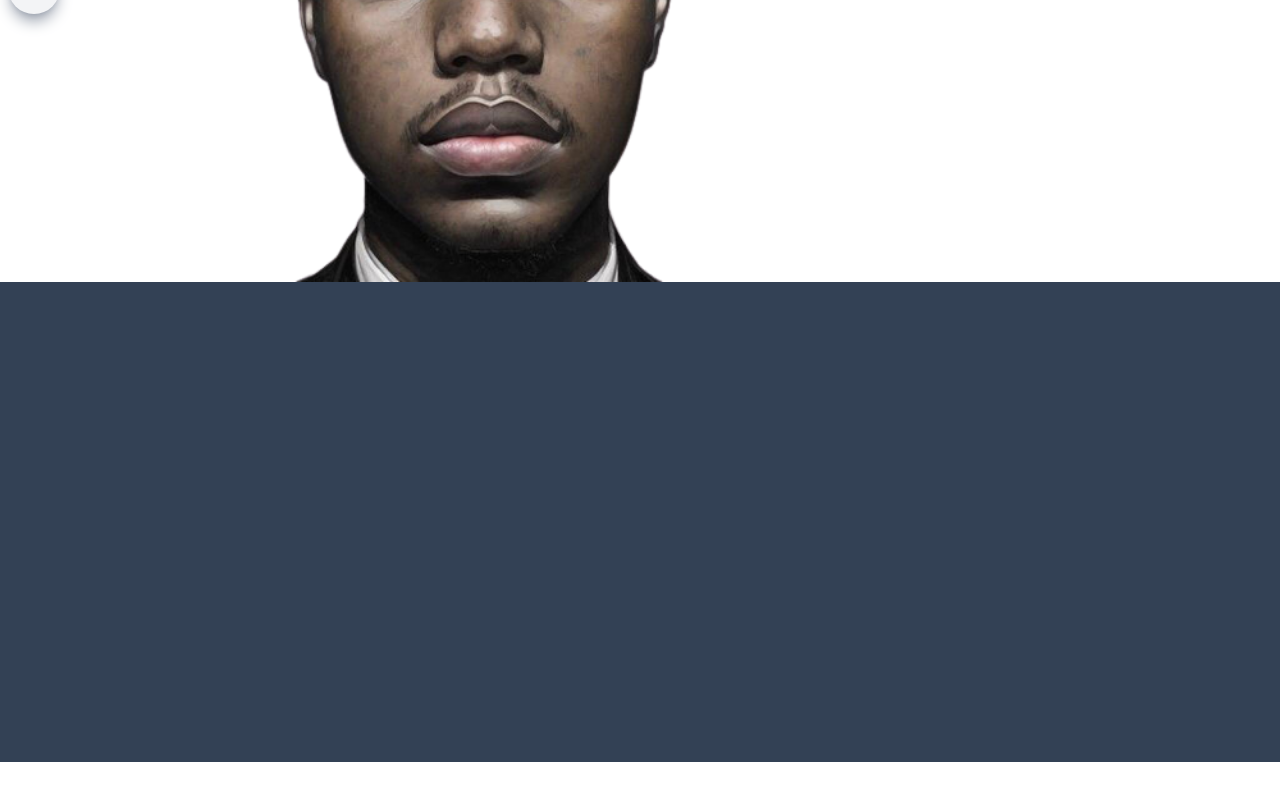
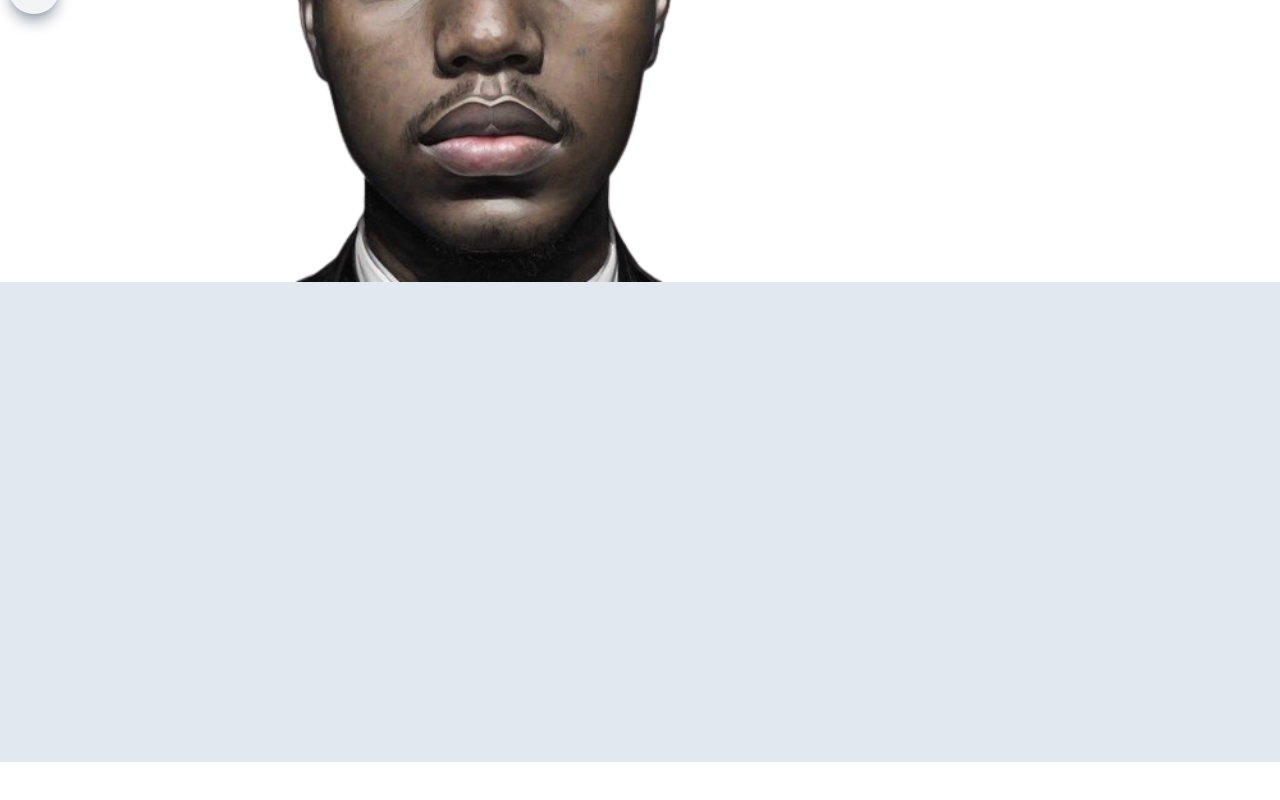
Before and after one commit to cozyCodr/deploy_portfolio, a React (Vite) app: page / in a window 1280 px wide. Shown: the part 518-1318 px from the top of the page. Built offline with nearby package versions, Linux system fonts and the light colour scheme.

Commit message:
fix attempt 2

```diff
--- a/src/App.jsx
+++ b/src/App.jsx
@@ -6,7 +6,7 @@ function App() {
     <div className="App">
       <SideNav />
       <Main className="" />
-      <div className="nextPage h-[30rem] w-full mt-0 pt-0 z-1000 bg-slate-700"></div>
+      <div className="nextPage h-[30rem] w-full mt-0 pt-0 z-1000 bg-slate-200"></div>
       <div className="h-[30rem] w-full z-1000 bg-white"></div>
     </div>
   );
--- a/src/index.css
+++ b/src/index.css
@@ -25,12 +25,14 @@
 }
 
 .mobileImgContainer {
-  background: red;
   width: 100%;
   height: 100vh;
 }
 
 .mobileImage {
+  z-index: 20;
+  width: 25rem;
+  height: 25rem;
   position: absolute;
   bottom: 0;
   left: -50%;
```
